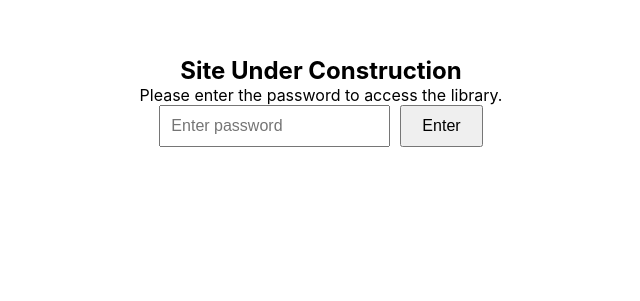
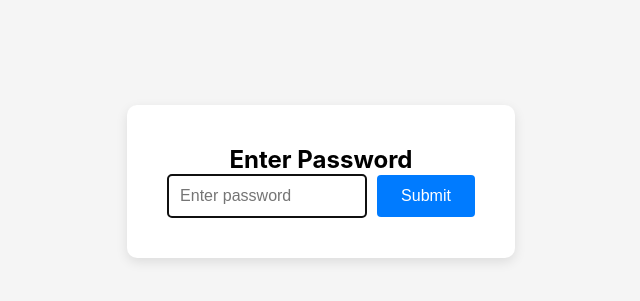
Before and after one commit to aliabbas-110/shialibraryrelease, a React (Vite) app: page /profile in a window 1280 px wide. Shown: the part 219-520 px from the top of the page, without its empty margins (319-959 px from the left). Built offline with nearby package versions, Linux system fonts and the light colour scheme; no server answers; a web font is replaced by a local one.

Commit message:
passwordgate in storage

```diff
--- a/src/components/PasswordGate.jsx
+++ b/src/components/PasswordGate.jsx
@@ -1,51 +1,126 @@
-import { useState } from 'react';
+// components/PasswordGate.jsx
+import { useState, useEffect } from 'react';
+
+const PASSWORD = "110";
+const STORAGE_KEY = "password_verified";
 
 const PasswordGate = ({ children }) => {
-  const [password, setPassword] = useState('');
-  const [isAuthenticated, setIsAuthenticated] = useState(false);
-  // Set your secret password here
-  const correctPassword = '110'; // 🔐 CHANGE THIS
+  const [isVerified, setIsVerified] = useState(false);
+  const [input, setInput] = useState('');
+  const [error, setError] = useState('');
+
+  useEffect(() => {
+    // Check if password was already verified
+    const saved = localStorage.getItem(STORAGE_KEY);
+    if (saved === 'true') {
+      setIsVerified(true);
+    }
+  }, []);
 
   const handleSubmit = (e) => {
     e.preventDefault();
-    if (password === correctPassword) {
-      setIsAuthenticated(true);
+    if (input === PASSWORD) {
+      // Save to localStorage
+      localStorage.setItem(STORAGE_KEY, 'true');
+      setIsVerified(true);
+      setError('');
     } else {
-      alert('Incorrect password');
-      setPassword('');
+      setError('Incorrect password');
+      setInput('');
     }
   };
 
-  // If correct password is entered, show the protected content
-  if (isAuthenticated) {
-    return <>{children}</>;
+  const handleLogout = () => {
+    localStorage.removeItem(STORAGE_KEY);
+    setIsVerified(false);
+    setInput('');
+  };
+
+  if (!isVerified) {
+    return (
+      <div style={styles.container}>
+        <div style={styles.gate}>
+          <h2>Enter Password</h2>
+          <form onSubmit={handleSubmit}>
+            <input
+              type="password"
+              value={input}
+              onChange={(e) => setInput(e.target.value)}
+              style={styles.input}
+              placeholder="Enter password"
+              autoFocus
+            />
+            <button type="submit" style={styles.button}>
+              Submit
+            </button>
+          </form>
+          {error && <p style={styles.error}>{error}</p>}
+        </div>
+      </div>
+    );
   }
 
-  // Show password form
   return (
-    <div style={{
-      display: 'flex',
-      justifyContent: 'center',
-      alignItems: 'center',
-      minHeight: '80vh',
-      padding: '20px'
-    }}>
-      <form onSubmit={handleSubmit} style={{ textAlign: 'center' }}>
-        <h2>Site Under Construction</h2>
-        <p>Please enter the password to access the library.</p>
-        <input
-          type="password"
-          value={password}
-          onChange={(e) => setPassword(e.target.value)}
-          placeholder="Enter password"
-          style={{ padding: '10px', fontSize: '16px', marginRight: '10px' }}
-        />
-        <button type="submit" style={{ padding: '10px 20px', fontSize: '16px' }}>
-          Enter
-        </button>
-      </form>
-    </div>
+    <>
+      {children}
+      {/* Optional: Add a logout button */}
+      <button
+        onClick={handleLogout}
+        style={{
+          position: 'fixed',
+          bottom: '20px',
+          right: '20px',
+          padding: '8px 16px',
+          background: '#f44336',
+          color: 'white',
+          border: 'none',
+          borderRadius: '4px',
+          cursor: 'pointer',
+          zIndex: 1000
+        }}
+      >
+        Logout
+      </button>
+    </>
   );
 };
 
+const styles = {
+  container: {
+    display: 'flex',
+    justifyContent: 'center',
+    alignItems: 'center',
+    height: '100vh',
+    backgroundColor: '#f5f5f5'
+  },
+  gate: {
+    background: 'white',
+    padding: '40px',
+    borderRadius: '10px',
+    boxShadow: '0 4px 12px rgba(0,0,0,0.1)',
+    textAlign: 'center'
+  },
+  input: {
+    padding: '12px',
+    fontSize: '16px',
+    width: '200px',
+    marginRight: '10px',
+    border: '1px solid #ddd',
+    borderRadius: '4px'
+  },
+  button: {
+    padding: '12px 24px',
+    fontSize: '16px',
+    backgroundColor: '#007bff',
+    color: 'white',
+    border: 'none',
+    borderRadius: '4px',
+    cursor: 'pointer'
+  },
+  error: {
+    color: 'red',
+    marginTop: '10px'
+  }
+};
+
 export default PasswordGate;
```
